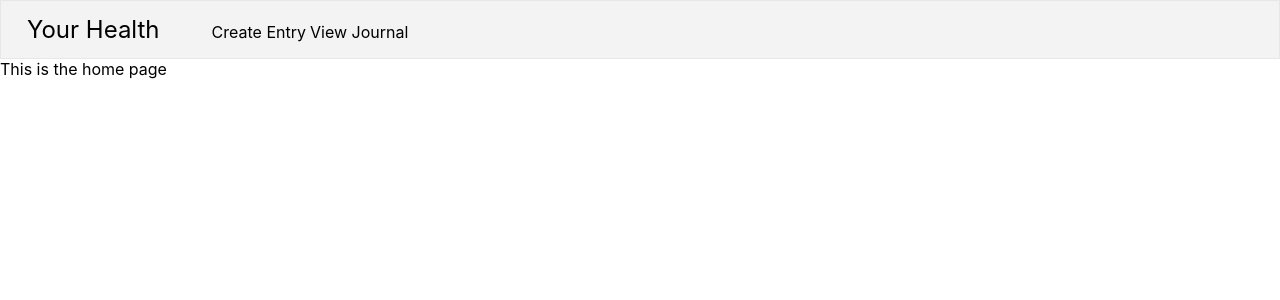
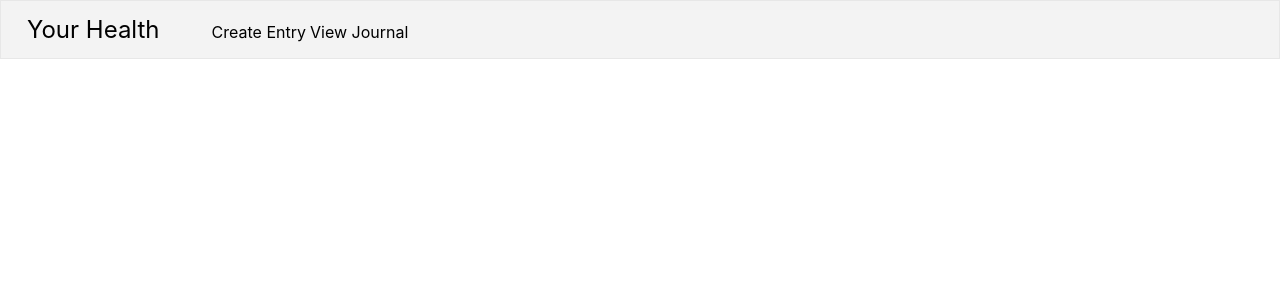
Before and after one commit to georgelefeuvre/Your-Health-Project, a React (Create React App) app in the folder yourhealthfrontend/: page / in a window 1280 px wide. Shown: the top 300 px of the page. Built offline with nearby package versions, Linux system fonts and the light colour scheme.

Commit message:
second commit

```diff
--- a/yourhealthfrontend/package.json
+++ b/yourhealthfrontend/package.json
@@ -7,12 +7,15 @@
     "@testing-library/react": "^11.2.7",
     "@testing-library/user-event": "^12.8.3",
     "axios": "^0.21.1",
+    "bootstrap": "^5.0.2",
     "react": "^17.0.2",
     "react-dom": "^17.0.2",
     "react-router-dom": "^5.2.0",
     "react-scripts": "4.0.3",
     "web-vitals": "^1.1.2"
   },
+
+  "homepage": "/Home",
   "scripts": {
     "start": "react-scripts start",
     "build": "react-scripts build",
--- a/yourhealthfrontend/src/App.js
+++ b/yourhealthfrontend/src/App.js
@@ -11,12 +11,12 @@ function App() {
     <Router>
       <div>
     <ul className="navbar" id="navbar">
-      <li><Link style={{ textDecoration: 'none', padding: '10px', color: 'black', fontSize: '1.5rem' }} to="/">Your Health</Link></li>
+      <li><Link style={{ textDecoration: 'none', padding: '10px', color: 'black', fontSize: '1.5rem' }} to="/Home">Your Health</Link></li>
       <li><Link style={{ textDecoration: 'none', padding: '10px', color: 'black', position: 'absolute', top: '12px'}} to="/Create">Create Entry</Link></li>
       <li><Link style={{ textDecoration: 'none', padding: '10px', color: 'black', position: 'absolute', top: '12px', left: '300px'}} to="/View">View Journal</Link></li>
-
     </ul>
-    <Route path="/" component={HomePage} />
+    <Route path="/"/>
+    <Route path="/Home" component={HomePage} />
     <Route path="/Create" component={CreateEntry} />
     <Route path="/View" component={JournalEntriesList} />
     <Route path="/edit/:id" component={EditJournalEntry} />
--- a/yourhealthfrontend/src/components/editjournalentry.component.js
+++ b/yourhealthfrontend/src/components/editjournalentry.component.js
@@ -1,6 +1,5 @@
 import React, { Component } from "react";
 import axios from "axios";
-
 
 export default class EditJournalEntry extends Component {
      constructor(props) {
@@ -66,7 +65,6 @@ export default class EditJournalEntry extends Component {
             window.location = '/View';
     }
 
-
     render() {
         return (
             <div>
--- a/yourhealthfrontend/src/components/homepage.component.js
+++ b/yourhealthfrontend/src/components/homepage.component.js
@@ -3,7 +3,11 @@ import React, { Component } from "react";
 export default class HomePage extends Component {
     render() {
         return (
-        <h>This is the home page</h>
+            <div>
+                <h4>Welcome to Your Health!</h4>
+                <p>To access your online journal please click 'View Journal', on the navigation bar. The delete and edit options can also be found here.</p>
+                <p>To create a new journal entry, please click 'Create Entry'.</p>
+            </div>
         )
     }
 }
--- a/yourhealthfrontend/src/components/journalentries.component.js
+++ b/yourhealthfrontend/src/components/journalentries.component.js
@@ -9,7 +9,7 @@ const JournalEntry = (props) => (
       <td>{props.journalentry.entry}</td>
       <td>
         <Link to={"/edit/" + props.journalentry._id}>Edit</Link> |
-        <a href="/" onClick={() => {props.deleteJournalEntry(props.journalentry._id);}}>Delete</a>
+        <a href="/View" onClick={() => {props.deleteJournalEntry(props.journalentry._id);}}>Delete</a>
       </td>
     </tr>
   );
```
Also changed, not shown: yourhealthfrontend/src/components/createentry.component.js (+1 -6 lines), 1 other file (tests, documents, lock files or other folders).
